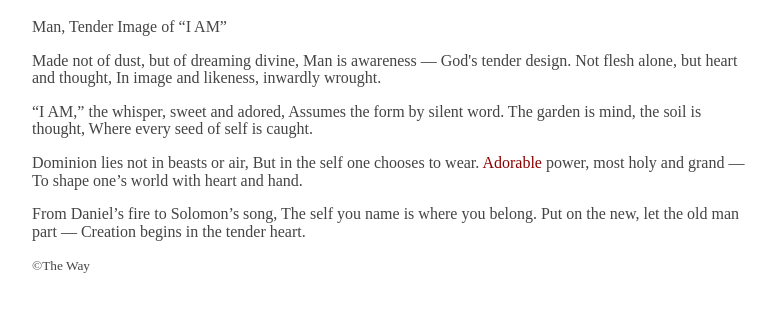
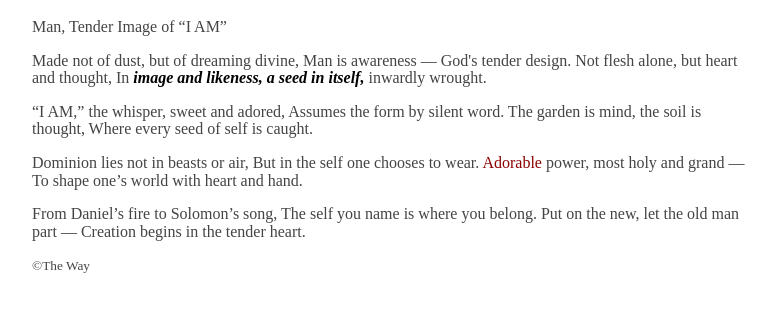
Before and after one commit to thway-uk/micro, a plain HTML site: page man.html in a window 1280 px wide. Shown: the part 146-458 px from the top of the page, without its empty margins (248-1017 px from the left). Drawn offline with Linux system fonts and the light colour scheme; a web font is replaced by a local one.

Commit message:
Add files via upload

```diff
--- a/man.html
+++ b/man.html
@@ -29,7 +29,7 @@ Man, Tender Image of “I AM”
 Made not of dust, but of dreaming divine,
 Man is awareness — God's tender design.
 Not flesh alone, but heart and thought,
-In image and likeness, inwardly wrought.
+In <a href="seed.html"><em>image and likeness, a seed in itself,</em></a> inwardly wrought.
 </p><p>
 “I AM,” the whisper, sweet and adored,
 Assumes the form by silent word.
```
